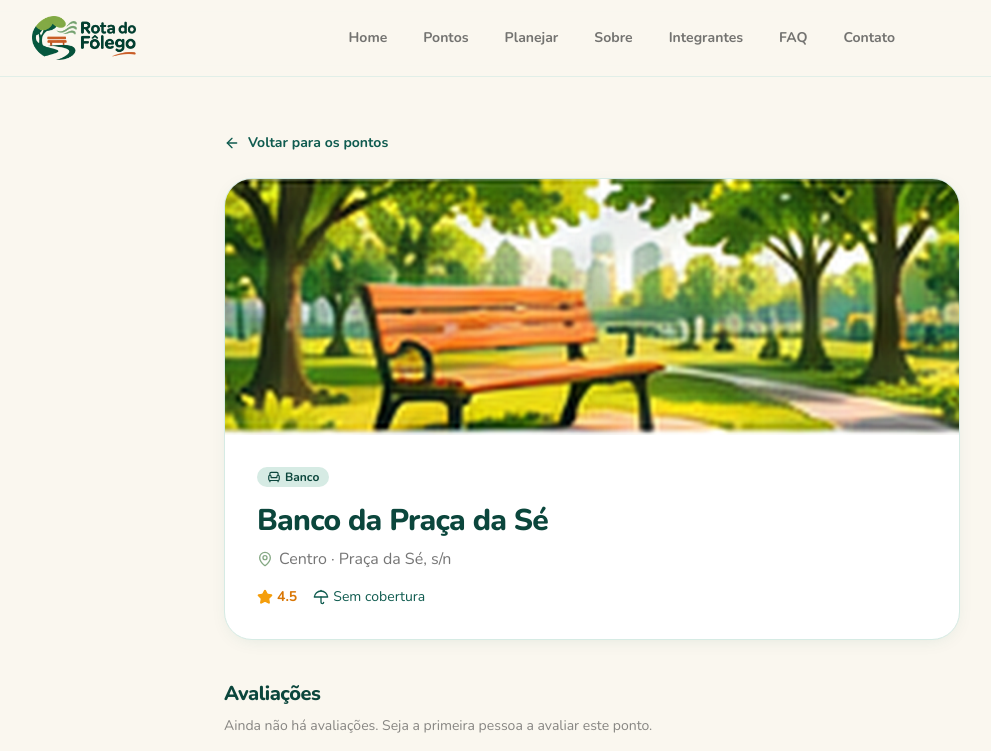
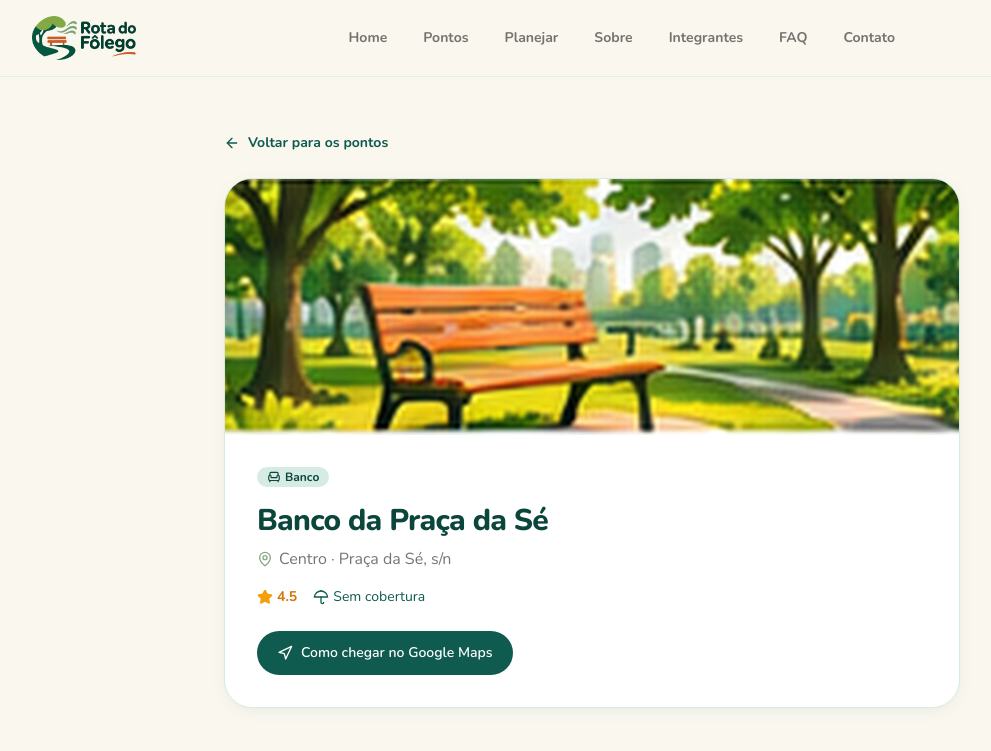
Before and after one commit to Nezio22/GS2026-ROTAFOLEGO, a React (Vite) app: page /ponto/1 in a window 1280 px wide. Shown: the top 751 px of the page, without its empty margins (48-1039 px from the left). Built offline with nearby package versions, Linux system fonts and the light colour scheme.

Commit message:
feat: botao 'Como chegar' abre o ponto no Google Maps a pe

```diff
--- a/src/pages/PontoDetalhe.tsx
+++ b/src/pages/PontoDetalhe.tsx
@@ -1,6 +1,6 @@
 import { useEffect, useState, type FormEvent } from "react";
 import { useParams, Link } from "react-router-dom";
-import { ArrowLeft, Star, Umbrella, MapPin, CheckCircle2 } from "lucide-react";
+import { ArrowLeft, Star, Umbrella, MapPin, CheckCircle2, Navigation } from "lucide-react";
 import PageContainer from "../components/layout/PageContainer";
 import Loading from "../components/ui/Loading";
 import ErrorMessage from "../components/ui/ErrorMessage";
@@ -135,6 +135,16 @@ export default function PontoDetalhe() {
                 {ponto.coberto ? "Coberto" : "Sem cobertura"}
               </span>
             </div>
+
+            <a
+              href={`https://www.google.com/maps/dir/?api=1&destination=${ponto.latitude},${ponto.longitude}&travelmode=walking`}
+              target="_blank"
+              rel="noopener noreferrer"
+              className="mt-6 inline-flex items-center justify-center gap-2 rounded-full bg-folego-600 px-5 py-3 text-sm font-semibold text-white transition hover:bg-folego-700"
+            >
+              <Navigation className="h-4 w-4" aria-hidden />
+              Como chegar no Google Maps
+            </a>
           </div>
         </div>
 
```
